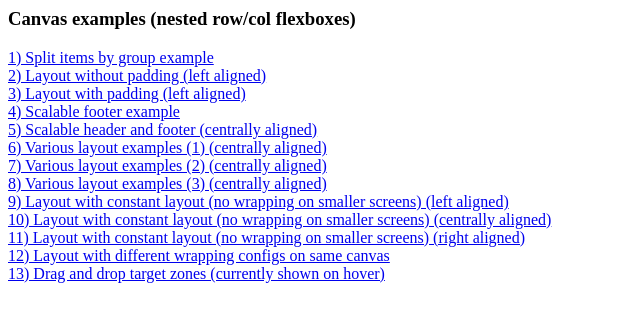
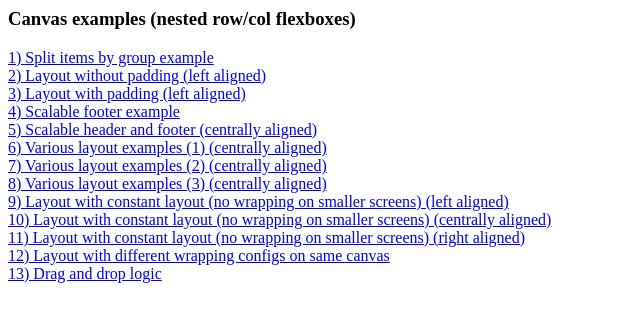
Before and after one commit to nenadskobic/canvas-demo, a plain HTML site: page index.html in a window 1280 px wide. Shown: the whole page, without its empty margins (0-640 px from the left). Drawn offline with Linux system fonts and the light colour scheme.

Commit message:
Update index.html

```diff
--- a/index.html
+++ b/index.html
@@ -41,7 +41,7 @@
     <a href="mock13.html">12) Layout with different wrapping configs on same canvas</a>
 </div>
 <div>
-    <a href="dnd.html">13) Drag and drop target zones (currently shown on hover)</a>
+    <a href="dnd.html">13) Drag and drop logic</a>
 </div>
 
 </body>
```
